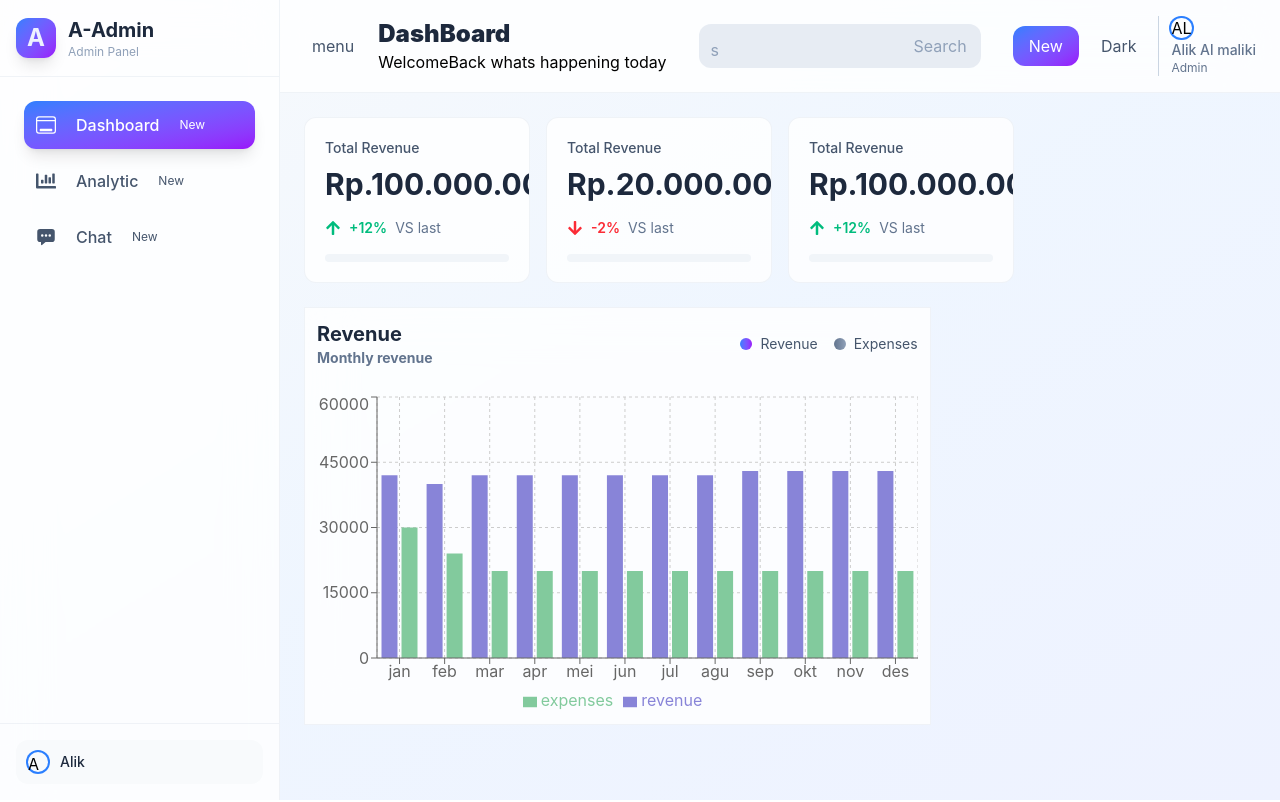
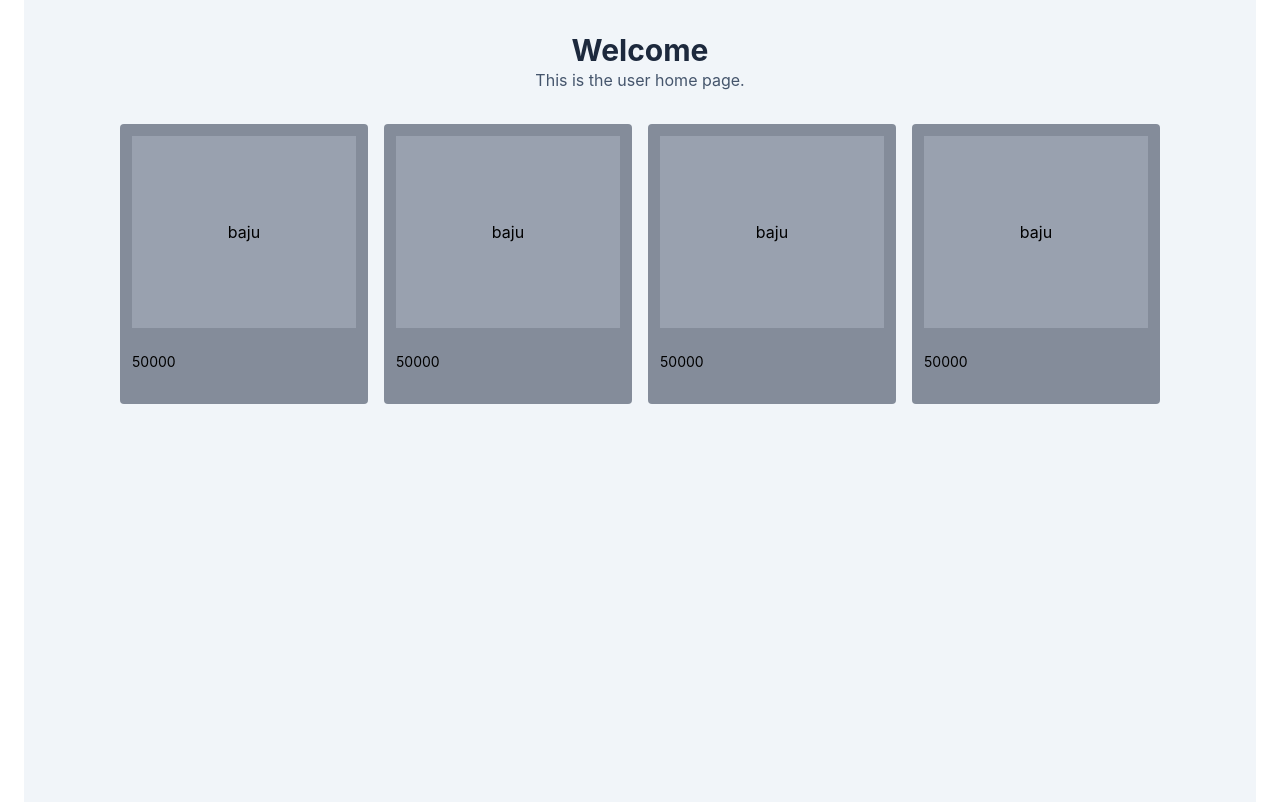
Before and after one commit to aliqa-stack/test-dashboard, a React (Vite) app in the folder dashboard/: page / in a window 1280 px wide. Shown: the top 802 px of the page. Built offline with nearby package versions, Linux system fonts and the light colour scheme.

Commit message:
adding main page for the user

```diff
--- a/dashboard/src/App.jsx
+++ b/dashboard/src/App.jsx
@@ -3,27 +3,49 @@ import { useState } from 'react'
 import Sidebar from './components/layouts/Sidebar'
 import Header from './components/layouts/Header'
 import DashBoard from './components/MainPage/DashBoard'
-import StatsGrid from './components/MainPage/StatsGrid'
+import Main from './UserI/Main'
 
 const App = () => {
+  // Replace this with the authenticated user returned by your backend.
+  const currentUser = {
+    permissions: [],
+  };
+  const hasAdminPermission = currentUser.permissions.includes('admin:dashboard');
   const [sideBarColapsed, setSideBarColapsed] = useState(false);
-  const [currentPage, setCurrentPage] = useState("dashboard");
+  const [currentPage, setCurrentPage] = useState('home');
 
   const toggleSidebar = () => {
     setSideBarColapsed((prev) => !prev);
   };
 
+  const handlePageChange = (page) => {
+    if (page === 'dashboard' && !hasAdminPermission) {
+      return;
+    }
+
+    setCurrentPage(page);
+  };
+
+  if (currentPage === 'home') {
+    return (
+      <Main
+        canAccessDashboard={hasAdminPermission}
+        onGoToDashboard={() => handlePageChange('dashboard')}
+      />
+    );
+  }
+
   return (
     <div className='min-h-screen bg-gradient-to-br from-slate-50 via-blue-50 to-indigo-50 dark:from-slate-800 dark:to-slate-900 transition-all  duration-500'>
       <div className='flex h-screen overflow-hidden'>
-        <Sidebar collapsed={sideBarColapsed} currentPage={currentPage} onPageChange={setCurrentPage} />
+        <Sidebar collapsed={sideBarColapsed} currentPage={currentPage} onPageChange={handlePageChange} />
         <div className='flex-1 flex flex-col overflow-hidden'>
           <Header onToglleSideBar={toggleSidebar} />
 
 
           <main className='flex-1 overflow-y-auto bg-transparent'>
             <div className='p-6 space-y-6'>
-              {currentPage == "dashboard" && <DashBoard/>}
+              {currentPage === "dashboard" && <DashBoard />}
 
             </div>
           </main>
--- /dev/null
+++ b/dashboard/src/UserI/Main.jsx
@@ -0,0 +1,24 @@
+import React from 'react'
+import Page from './Page'
+
+const Main = ({ canAccessDashboard, onGoToDashboard }) => {
+  return (
+    <header className='min-h-screen bg-slate-100 p-8 mx-6'>
+        <div className='flex flex-col items-center'>
+          <h1 className='text-3xl font-bold text-slate-800'>Welcome</h1>
+          <p className='text-slate-600'>This is the user home page.</p>
+        </div>
+      {canAccessDashboard && (
+        <button
+          className='mt-6 rounded-lg bg-blue-600 px-4 py-2 font-medium text-white hover:bg-blue-700'
+          onClick={onGoToDashboard}
+        >
+          Go to dashboard
+        </button>
+      )}
+      <Page/>
+    </header>
+  )
+}
+
+export default Main
--- /dev/null
+++ b/dashboard/src/UserI/Page.jsx
@@ -0,0 +1,43 @@
+import React from 'react'
+
+const Page = () => {
+
+    const type = [
+        {id:0,name:"baju", harga:50000},
+        {id:1,name:"baju", harga:50000},
+        {id:2,name:"baju", harga:50000},
+        {id:3,name:"baju", harga:50000},
+    ]
+
+  return (
+   <section className='flex items-center justify-center my-8'>
+
+       <div className="grid lg:grid-cols-4 lg:grid-rows-3 lg:gap-4 gap-6">
+        {type.map((index) =>(
+                <div key={index.id}>
+                    <div className="row-span-3">
+                        <div className='bg-gray-500/80 w-62 h-70 rounded overflow-hidden  p-3 relative'>
+                        <div className='flex h-[75%]  bg-gray-400 justify-center items-center relative'>
+                        <div className='flex   items-center justify-center'>
+                            {index.name}
+                            </div>
+
+                        </div>
+                        <div className='mt-6  flex justify-between text-sm'>
+                            <div>
+
+                            {index.harga}
+                            </div>
+                        </div>
+                        </div>
+                    </div>
+                </div>
+            ))}
+        </div>
+
+
+    </section>
+  )
+}
+
+export default Page
--- a/dashboard/src/components/MainPage/ChartSection.jsx
+++ b/dashboard/src/components/MainPage/ChartSection.jsx
@@ -1,13 +1,18 @@
 import React from 'react'
 import RevenueChart from './RevenueChart';
+import SalesChart from './SalesChart';
 
 const ChartSection = () => {
   return (
     <div className='grid grid-cols-1 xl:grid-cols-3 gap-6'>
         <div className='xl:col-span-2 '>
             <RevenueChart/>
+        </div>
+        <div className='space-y-6'>
+          <SalesChart/>
 
         </div>
+
 
     </div>
   )
--- /dev/null
+++ b/dashboard/src/components/MainPage/SalesChart.jsx
@@ -0,0 +1,48 @@
+import React from 'react'
+import { PieChart, Pie, Cell, Tooltip } from 'recharts';
+
+
+const SalesChart = () => {
+
+    const data = [
+        {product : "baju", value: 200},
+        {product : "sepatu", value: 230},
+        {product : "celana", value: 110},
+        {product : "topi", value: 150}
+    ]
+    const COLORS = ['#0088FE', '#00C49F', '#FFBB28', '#FF8042'];
+
+  return (
+    <div className='bg-white dark:bg-gray-800/20'>
+        <div className='p-3'>
+            <h2 className='font-semibold text-xl text-black'>Sales chart</h2>
+            <p className='font-medium text-lg text-gray-500 dark:text-gray-800'>Product</p>
+        </div>
+
+        <div className='flex items-center justify-center'>
+            <h1 className='font-semibold text-black'>Revenue</h1>
+        </div>
+        <div className='h-full w-full flex p-1 items-center justify-center'>
+            <PieChart width={300} height={300}>
+                <Pie data={data}
+                dataKey = "value"
+                nameKey= "product"
+                cx="50%"
+                cy="50%"
+                outerRadius={120}
+                fill="000fff"
+                label>
+                    {data.map((centry, index) => (
+                        <Cell key={`cell-${index}`} fill={COLORS[index % COLORS.length]}/>
+                    ))}
+
+                </Pie>
+                <Tooltip/>
+            </PieChart>
+
+        </div>
+    </div>
+  )
+}
+
+export default SalesChart
```
